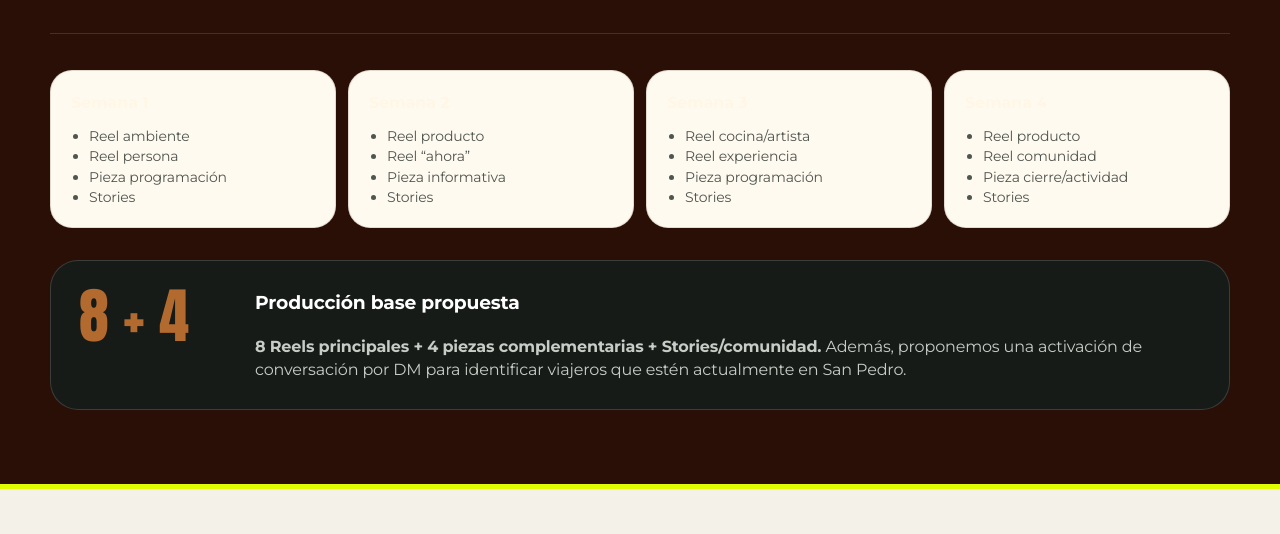
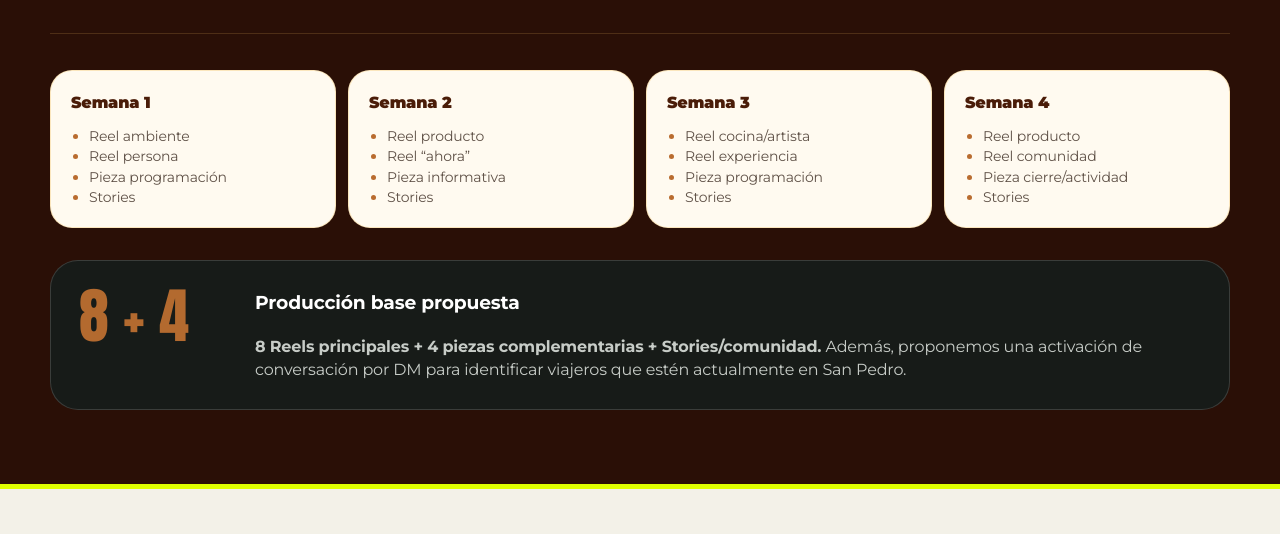
Before and after one commit to gonzalogaraymunoz-star/propuesta, a plain HTML site: page index.html in a window 1280 px wide. Shown: the part 9297-9831 px from the top of the page. Drawn offline with Linux system fonts and the light colour scheme.

Commit message:
Mejora contraste de tarjetas semanales

```diff
--- a/index.html
+++ b/index.html
@@ -154,9 +154,26 @@
     .strategy p{font-size:13px;color:#b7bdb7;margin:12px 0 0}
     .strategy .s-num{font-size:12px;color:#6fe3a9;font-weight:900}
     .month-grid{display:grid;grid-template-columns:repeat(4,1fr);gap:12px;margin-top:28px}
-    .week{background:white;border:1px solid var(--line);border-radius:22px;padding:20px}
-    .week strong{display:block;margin-bottom:12px}
-    .week ul{margin:0;padding-left:18px;color:#4f554f;font-size:14px}
+    .week{
+      background:#fffaf0;
+      border:1px solid rgba(244,190,93,.34);
+      border-radius:22px;
+      padding:20px;
+      color:#4a1c08;
+    }
+    .week strong{
+      display:block;
+      margin-bottom:12px;
+      color:#4a1c08;
+      font-weight:900;
+    }
+    .week ul{
+      margin:0;
+      padding-left:18px;
+      color:#5f5147;
+      font-size:14px;
+    }
+    .week li::marker{color:#b96c2f}
     .divider{height:1px;background:rgba(255,255,255,.15);margin:36px 0}
     .upgrade{
       background:linear-gradient(135deg,#15221b,#0d110f 68%);color:white;
```
